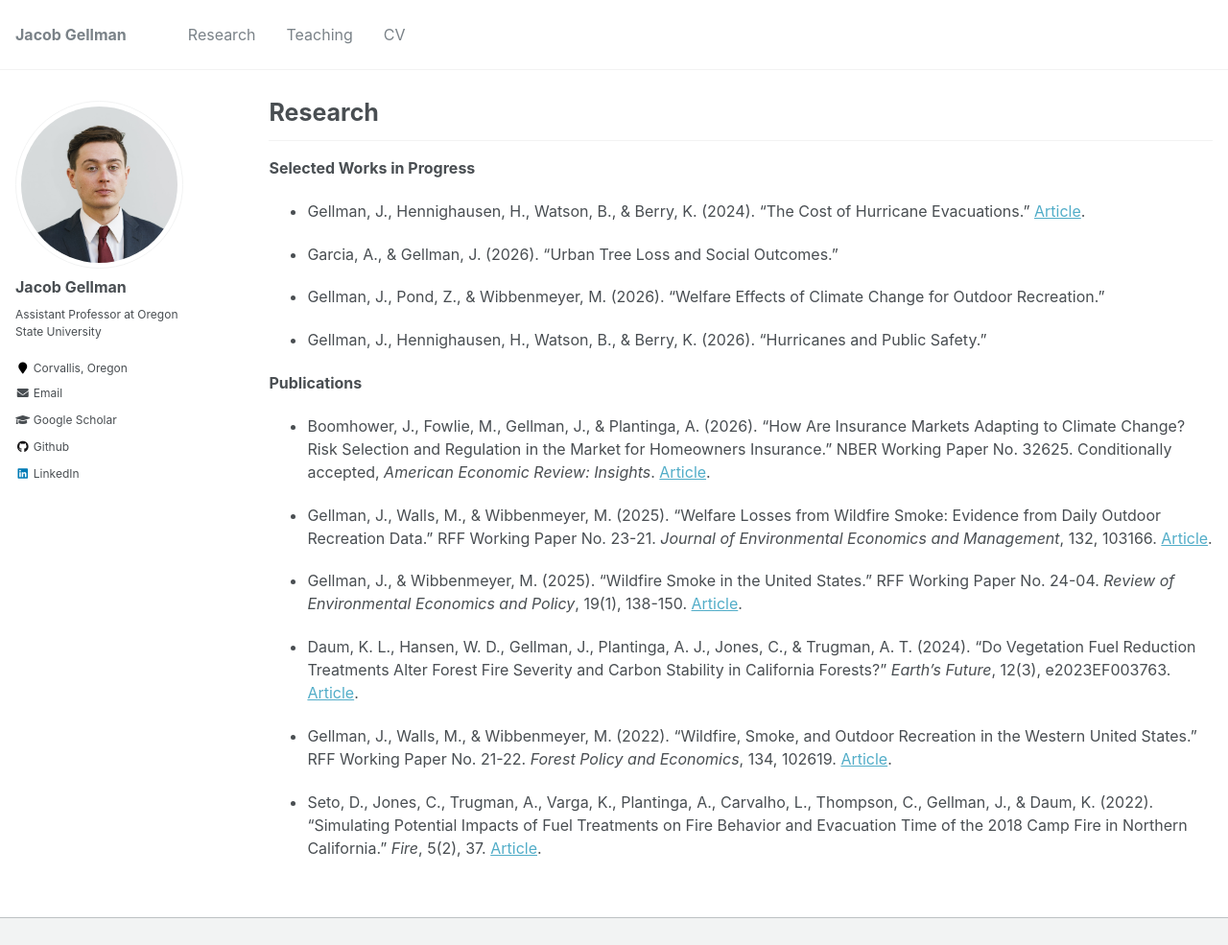
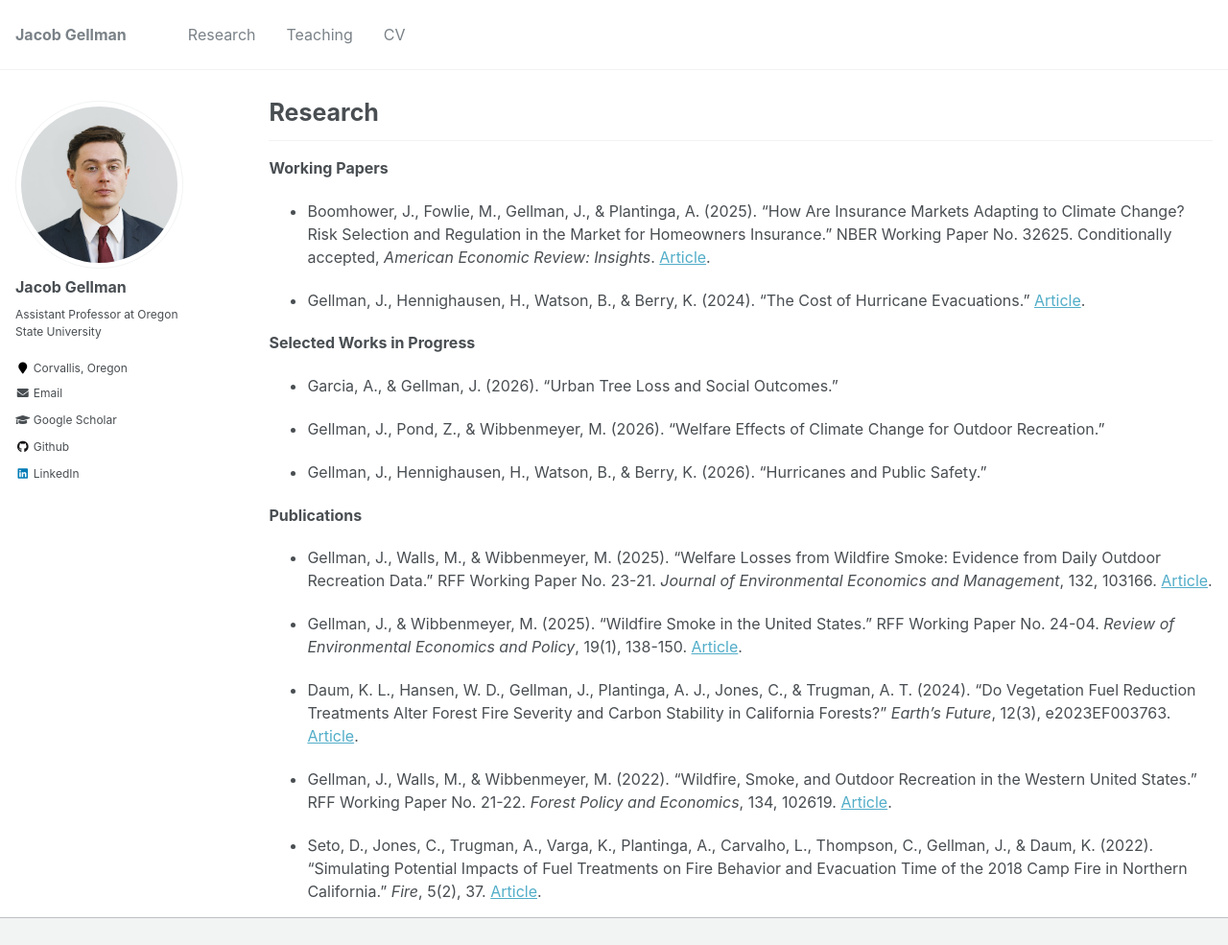
Before and after one commit to jacobgellman/jacobgellman.github.io, a Jekyll site: the page built from _pages/research.md, in a window 1280 px wide and 1137 px high, cut to the strip 0-985 px from the top of the window. Shown: the whole strip at 96% size. Built offline with Jekyll 4.4.1, drawn with Linux system fonts in a browser that asks for light colours; some of the changed lines change nothing that is shown.

Commit message:
Research and CV

```diff
--- a/_pages/research.md
+++ b/_pages/research.md
@@ -9,11 +9,12 @@ author_profile: true
 
 ------
 
-<!-- **Working Papers** -->
+**Working Papers**
+* Boomhower, J., Fowlie, M., Gellman, J., & Plantinga, A. (2025). "How Are Insurance Markets Adapting to Climate Change? Risk Selection and Regulation in the Market for Homeowners Insurance." NBER Working Paper No. 32625. Conditionally accepted, *American Economic Review: Insights*. [Article](https://jacobgellman.github.io/files/boomhower_et_al_2025-insurance_markets_climate_change_risk.pdf).
+
+* Gellman, J., Hennighausen, H., Watson, B., & Berry, K. (2024). "The Cost of Hurricane Evacuations." [Article](https://jacobgellman.github.io/files/gellman_et_al_2024-cost_hurricane_evacuations.pdf).
 
 **Selected Works in Progress**
-* Gellman, J., Hennighausen, H., Watson, B., & Berry, K. (2024). "The Cost of Hurricane Evacuations." [Article](https://jacobgellman.github.io/files/gellman_et_al_2024-cost_hurricane_evacuations.pdf).
-
 * Garcia, A., & Gellman, J. (2026). "Urban Tree Loss and Social Outcomes."
 
 * Gellman, J., Pond, Z., & Wibbenmeyer, M. (2026). "Welfare Effects of Climate Change for Outdoor Recreation."
@@ -21,8 +22,6 @@ author_profile: true
 * Gellman, J., Hennighausen, H., Watson, B., & Berry, K. (2026). "Hurricanes and Public Safety."
 
 **Publications**
-* Boomhower, J., Fowlie, M., Gellman, J., & Plantinga, A. (2026). "How Are Insurance Markets Adapting to Climate Change? Risk Selection and Regulation in the Market for Homeowners Insurance." NBER Working Paper No. 32625. Conditionally accepted, *American Economic Review: Insights*. [Article](https://jacobgellman.github.io/files/boomhower_et_al_2025-insurance_markets_climate_change_risk.pdf).
-
 * Gellman, J., Walls, M., & Wibbenmeyer, M. (2025). "Welfare Losses from Wildfire Smoke: Evidence from Daily Outdoor Recreation Data." RFF Working Paper No. 23-21. *Journal of Environmental Economics and Management*, 132, 103166. [Article](https://jacobgellman.github.io/files/gellman_et_al_2025-welfare_losses_wildfire_smoke_recreation.pdf).
 
 * Gellman, J., & Wibbenmeyer, M. (2025). "Wildfire Smoke in the United States." RFF Working Paper No. 24-04. *Review of Environmental Economics and Policy*, 19(1), 138-150. [Article](https://jacobgellman.github.io/files/gellman_wibbenmeyer_2025-wildfire_smoke_in_united_states.pdf).
```
Also changed, not shown: 1 other file.
